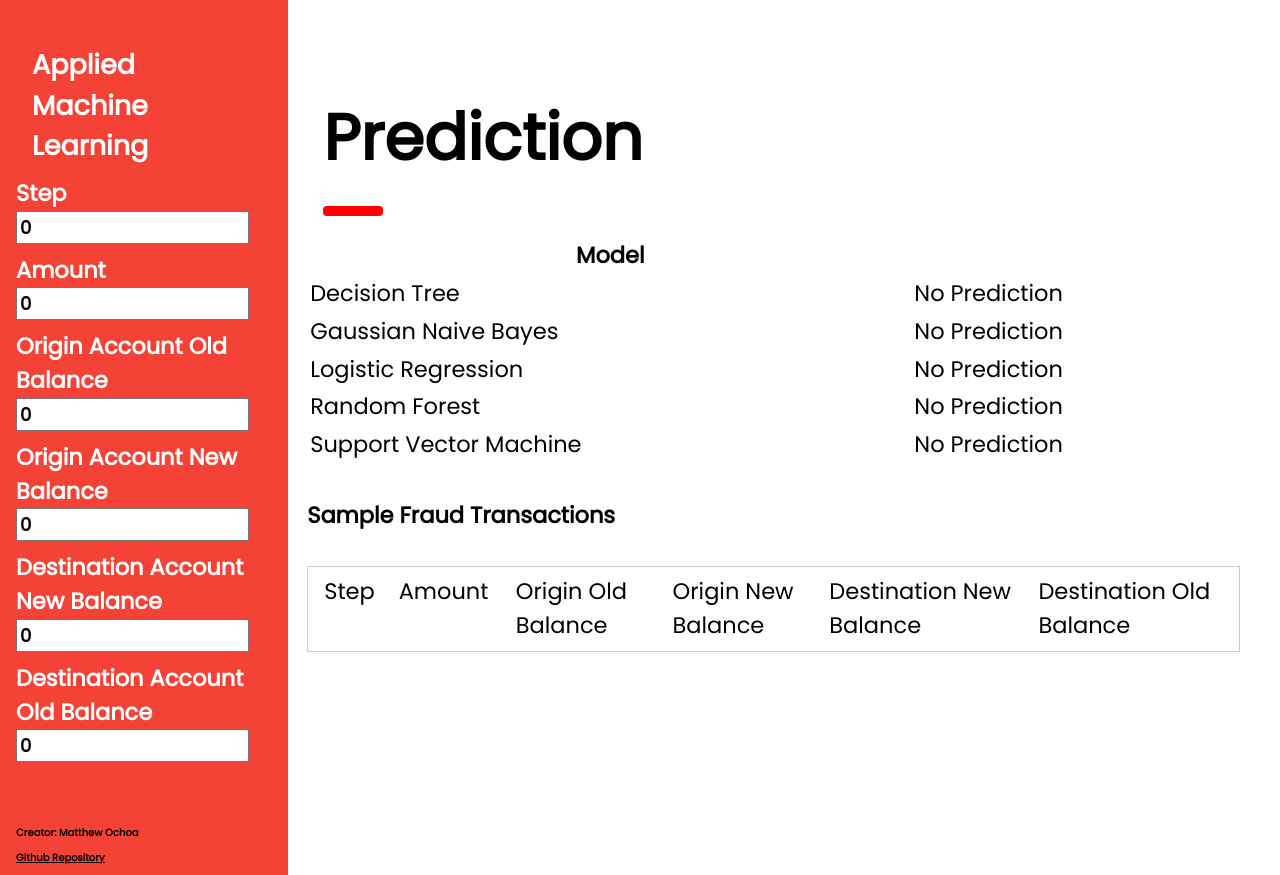
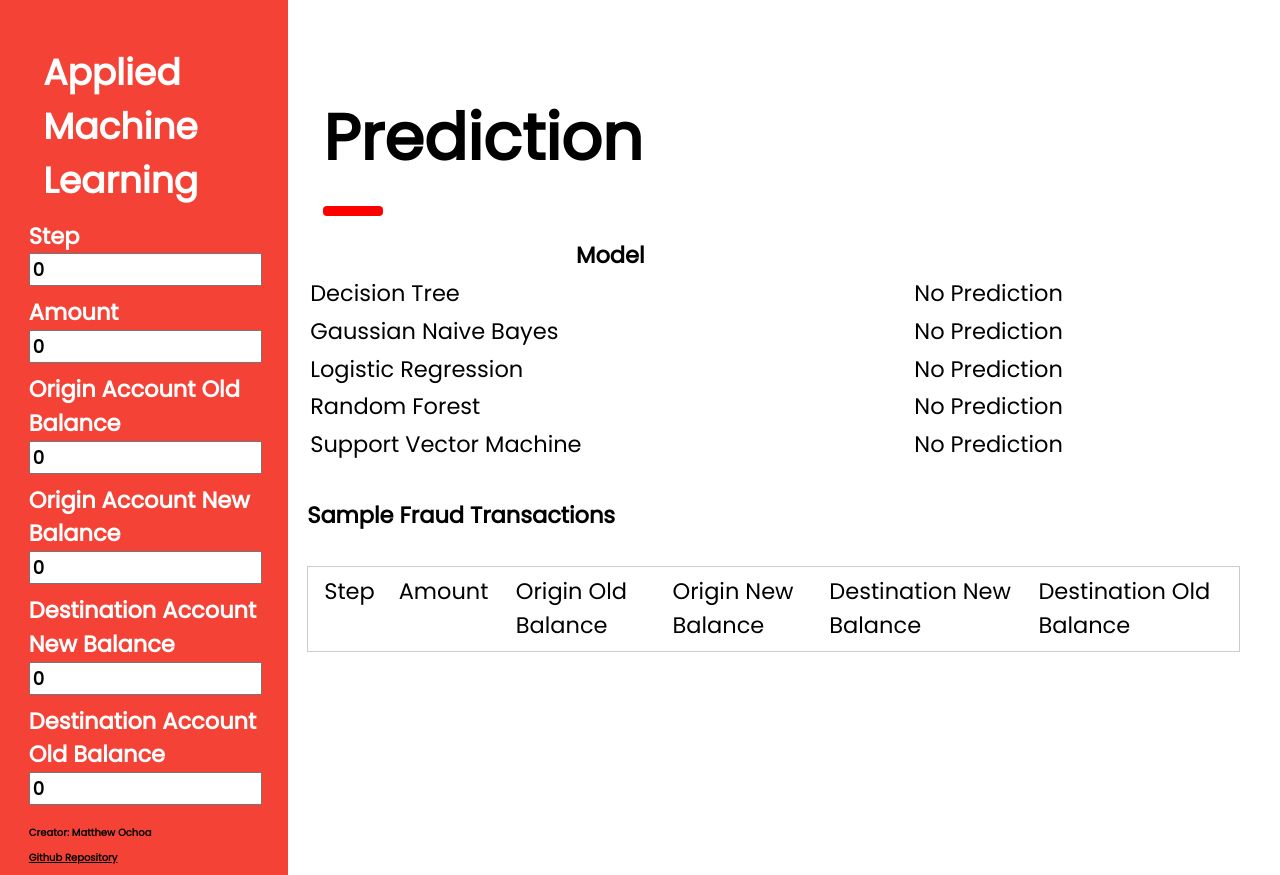
Before and after one commit to u-Shiyuh/Fraud-Detection-using-ML, a Flask app: page / in a window 1280 px wide. Run offline with Flask 2, Linux system fonts and the light colour scheme; parts of the project's set-up code (start-up, migrations or seed data) failed here and were passed over.

Commit message:
front end changes

```diff
--- a/templates/index.html
+++ b/templates/index.html
@@ -45,9 +45,9 @@
   <nav class="w3-sidebar w3-red w3-collapse w3-top w3-large w3-padding" style="z-index:3;width:22.5%;font-weight:bold;" id="mySidebar"><br>
     <a href="javascript:void(0)" onclick="w3_close()" class="w3-button w3-hide-large w3-display-topleft" style="width:100%;font-size:22px">Close Menu</a>
     <div class="w3-container">
-      <h3 class="w3-padding-10"style="font-size:1.5em" ><b>Applied<br>Machine Learning</b></h3>
+      <h3 class="w3-padding-10"style="font-size:2em; margin: 5% 5% 5% 5%" ><b>Applied<br>Machine Learning</b></h3>
     </div>
-    <div class="w3-bar-block">
+    <div class="w3-bar-block" style="margin-left:5%">
       <form name="input" action="." method="post">
             <label  style="font-size:1.25em">  Step </label> <br/>
             <input style="margin-bottom: 10px;" type="number" min="0" max="10000000" value="0" step=".01" class="slider" name="step" id="step" onchange="try_ajax()">
```
